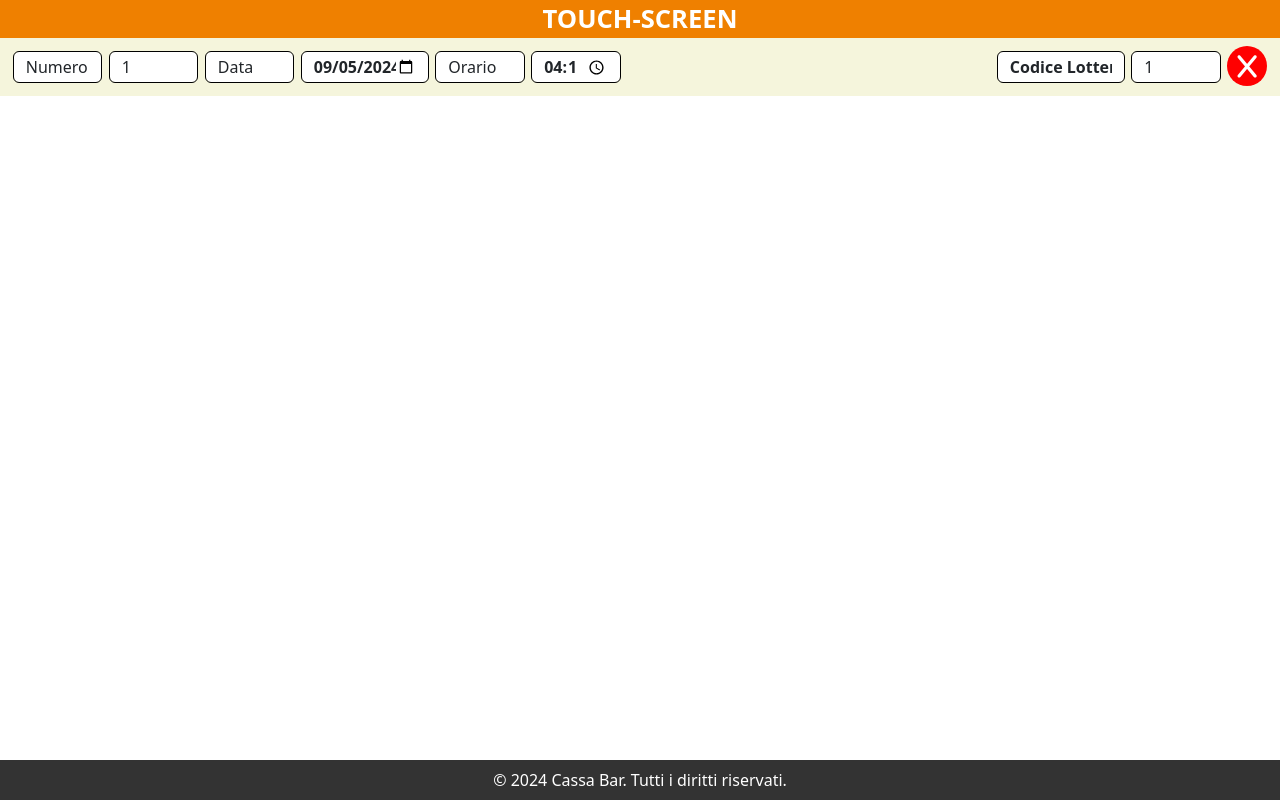
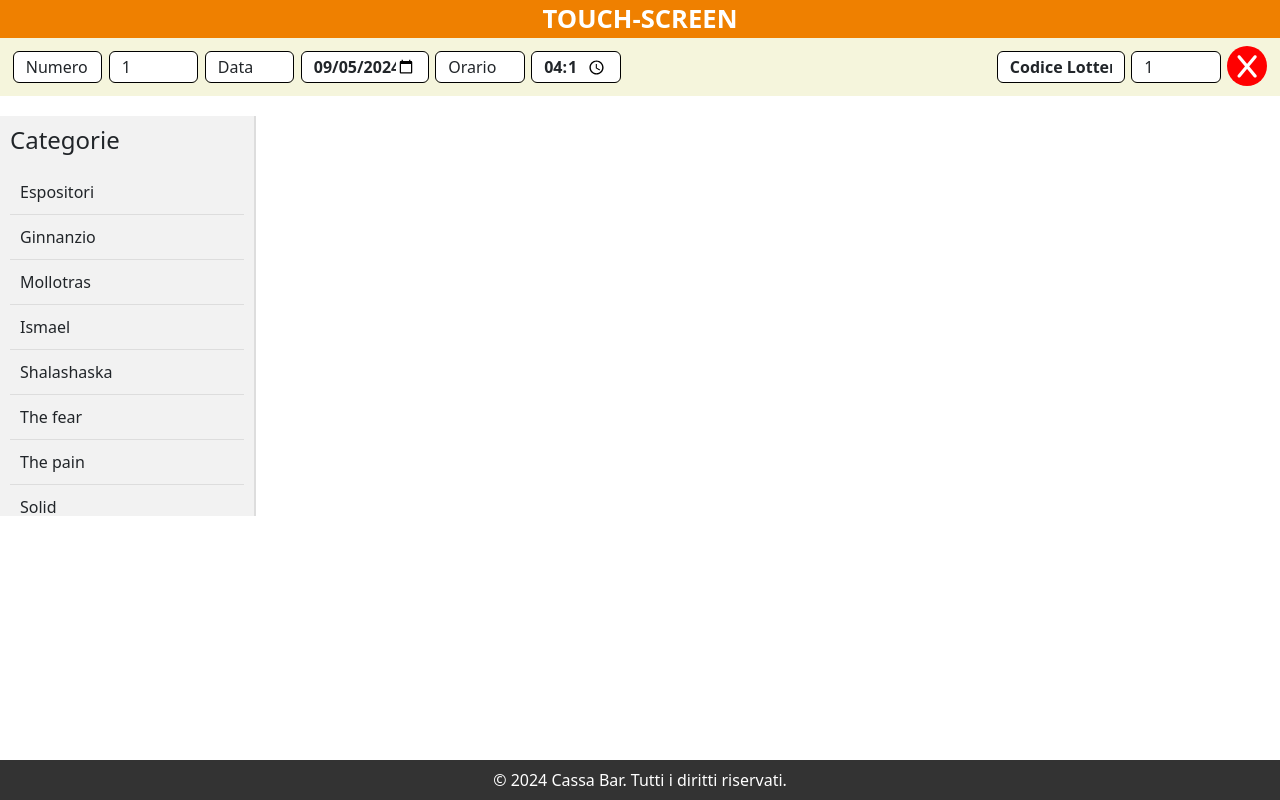
Before and after one commit to alessandropanico/CassaPassaparola, an Angular app: page /touchscreen in a window 1280 px wide. Built offline with nearby package versions, Linux system fonts and the light colour scheme.

Commit message:
Tabella con filtraggio prodotti fatta

```diff
--- a/src/app/pagine/vendita/touch-screen/touch-screen.component.css
+++ b/src/app/pagine/vendita/touch-screen/touch-screen.component.css
@@ -68,3 +68,80 @@
   font-weight: bold;
 
 }
+
+.layout-container {
+  display: flex;
+  margin-top: 20px;
+}
+
+.sidebar {
+  width: 20%;
+  max-height: 400px; /* Imposta l'altezza massima della sidebar */
+  overflow-y: auto; /* Aggiungi lo scroll verticale */
+  padding: 10px;
+  background-color: #f2f2f2;
+  border-right: 2px solid #ddd;
+}
+
+.sidebar h3 {
+  margin-bottom: 15px;
+  font-size: 1.5em;
+}
+
+.sidebar ul {
+  list-style: none;
+  padding: 0;
+  margin: 0;
+}
+
+.sidebar li {
+  padding: 10px;
+  cursor: pointer;
+  transition: background-color 0.3s;
+  border-bottom: 1px solid #ddd;
+}
+
+.sidebar li.active,
+.sidebar li:hover {
+  background-color: #ef8000;
+  color: white;
+}
+
+.grid {
+  flex: 1;
+  padding: 10px;
+  display: flex;
+  flex-direction: column;
+}
+
+.header-row {
+  display: flex;
+  font-weight: bold;
+  margin-bottom: 10px;
+}
+
+.header-cell {
+  flex: 1;
+  text-align: center;
+  border-bottom: 2px solid #ddd;
+  padding: 5px;
+}
+
+.grid-content {
+  display: flex;
+}
+
+.grid-column {
+  flex: 1;
+  display: flex;
+  flex-direction: column;
+  gap: 5px; /* Spazio tra gli articoli */
+}
+
+.grid-item {
+  background-color: #fff;
+  border: 1px solid #ddd;
+  border-radius: 5px;
+  padding: 10px;
+  text-align: center;
+}
--- a/src/app/pagine/vendita/touch-screen/touch-screen.component.html
+++ b/src/app/pagine/vendita/touch-screen/touch-screen.component.html
@@ -4,40 +4,69 @@
   </div>
 </div>
 
-<!--1-->
+<!-- Sezione esistente -->
 <section class="sezione1">
   <div class="contInput">
-    <input class="form-control myForm" value="Numero" readonly>
+    <input class="form-control myForm" value="Numero" readonly />
     <span class="spazio"></span>
-    <input class="form-control myForm" type="number" value="1">
+    <input class="form-control myForm" type="number" value="1" />
 
     <span class="spazio"></span>
 
-    <input class="form-control myForm" value="Data" readonly>
+    <input class="form-control myForm" value="Data" readonly />
     <span class="spazio"></span>
-    <input class="form-control formPers2" type="date" [value]="currentDate">
+    <input class="form-control formPers2" type="date" [value]="currentDate" />
 
     <span class="spazio"></span>
 
-    <input class="form-control myForm" value="Orario" readonly>
+    <input class="form-control myForm" value="Orario" readonly />
     <span class="spazio"></span>
-    <input class="form-control formPers myForm" type="time" [value]="currentTime">
+    <input class="form-control formPers myForm" type="time" [value]="currentTime" />
 
-    <div class="contInput2 ">
-      <input class="form-control formPers2" value="Codice Lotteria" readonly>
+    <div class="contInput2">
+      <input class="form-control formPers2" value="Codice Lotteria" readonly />
       <span class="spazio"></span>
-      <input class="form-control myForm" type="number" value="1" id="inputCodice">
+      <input class="form-control myForm" type="number" value="1" id="inputCodice" />
       <div class="bordoX">
-      <i class="fa-solid fa-x"></i>
+        <i class="fa-solid fa-x"></i>
+      </div>
     </div>
-    </div>
+  </div>
+</section>
 
+<!-- Nuova Sezione con Griglia e Pannello Laterale -->
+<div class="layout-container">
+  <!-- Pannello delle Categorie a Sinistra -->
+  <div class="sidebar">
+    <h3>Categorie</h3>
+    <ul>
+      <li
+        *ngFor="let categoria of categorie"
+        (click)="selezionaCategoria(categoria)"
+        [class.active]="categoria === categoriaSelezionata"
+      >
+        {{ categoria.nome }}
+      </li>
+    </ul>
   </div>
 
-
-</section>
-
-
-
+  <!-- Griglia Centrale -->
+  <div class="grid">
+    <!-- Intestazioni delle Colonne -->
+    <div class="header-row">
+      <div *ngFor="let tipologia of tipologie" class="header-cell">
+        {{ tipologia }}
+      </div>
+    </div>
+    <!-- Articoli Raggruppati per Tipologia -->
+    <div class="grid-content">
+      <div class="grid-column" *ngFor="let tipologia of tipologie">
+        <div class="grid-item" *ngFor="let articolo of articoliFiltrati[tipologia]">
+          {{ articolo }}
+        </div>
+      </div>
+    </div>
+  </div>
+</div>
 
 <app-footer></app-footer>
--- a/src/app/pagine/vendita/touch-screen/touch-screen.component.ts
+++ b/src/app/pagine/vendita/touch-screen/touch-screen.component.ts
@@ -1,13 +1,112 @@
 import { Component, OnInit } from '@angular/core';
+
+interface Categoria {
+  nome: string;
+  articoli: { nome: string; tipologia: string }[];
+}
 
 @Component({
   selector: 'app-touch-screen',
   templateUrl: './touch-screen.component.html',
-  styleUrls: ['./touch-screen.component.css']
+  styleUrls: ['./touch-screen.component.css'],
 })
 export class TouchScreenComponent implements OnInit {
   currentTime: string = '';
   currentDate: string = '';
+  categorie: Categoria[] = [
+
+    {
+      nome: 'Espositori',
+      articoli: [
+        { nome: 'Lavandino in Ferro', tipologia: 'Armi' },
+        { nome: 'Poppice', tipologia: 'Lavandini' },
+        { nome: 'Specchio mimmo', tipologia: 'Specchi' },
+      ],
+    },
+    {
+      nome: 'Ginnanzio',
+      articoli: [
+        { nome: 'Lavandino in Ferro2', tipologia: 'Giochi' },
+        { nome: 'La nasita di Alberto', tipologia: 'Giochi' },
+        { nome: 'Specchio Grande', tipologia: 'Specchi' },
+      ],
+    },
+    {
+      nome: 'Mollotras',
+      articoli: [
+        { nome: 'Lavanda in Ferro', tipologia: 'Lavanda' },
+        { nome: 'Lavanda di Nero', tipologia: 'Lavanda' },
+        { nome: 'Specchio Grande bho', tipologia: 'Specchi' },
+      ],
+    },
+    {
+      nome: ' Ismael',
+      articoli: [
+        { nome: 'Ferro', tipologia: 'Nomi' },
+        { nome: 'Nero', tipologia: 'Nomi' },
+        { nome: 'Specchietto per le allodole', tipologia: 'Specchi' },
+      ],
+    },
+    {
+      nome: 'Shalashaska',
+      articoli: [
+        { nome: 'Lavandino in Ferro', tipologia: 'Lavandini' },
+        { nome: 'Lavandino Nero', tipologia: 'Lavandini' },
+        { nome: 'Specchio Grande', tipologia: 'Specchi' },
+      ],
+    },
+    {
+      nome: 'The fear',
+      articoli: [
+        { nome: 'Lavandino in Ferro', tipologia: 'Lavandini' },
+        { nome: 'Lavandino Nero', tipologia: 'Lavandini' },
+        { nome: 'Specchio Grande', tipologia: 'Specchi' },
+      ],
+    },
+    {
+      nome: 'The pain',
+      articoli: [
+        { nome: 'Lavandino in Ferro', tipologia: 'Lavandini' },
+        { nome: 'Lavandino Nero', tipologia: 'Lavandini' },
+        { nome: 'Specchio Grande', tipologia: 'Specchi' },
+      ],
+    },
+    {
+      nome: 'Solid',
+      articoli: [
+        { nome: 'Lavandino in Ferro', tipologia: 'Lavandini' },
+        { nome: 'Lavandino Nero', tipologia: 'Lavandini' },
+        { nome: 'Specchio Grande', tipologia: 'Specchi' },
+      ],
+    },
+
+    {
+      nome: 'Solidus',
+      articoli: [
+        { nome: 'Lavandino in Ferro', tipologia: 'Lavandini' },
+        { nome: 'Lavandino Nero', tipologia: 'Lavandini' },
+        { nome: 'Specchio Grande', tipologia: 'Specchi' },
+      ],
+    },
+    {
+      nome: 'Liquid',
+      articoli: [
+        { nome: 'Tavolo Famiglia', tipologia: 'Tavoli' },
+        { nome: 'Tavolo Singolo', tipologia: 'Tavoli' },
+        { nome: 'Lavello Acciaio', tipologia: 'Lavandini' },
+      ],
+    },
+    {
+      nome: 'Mobili Salotto',
+      articoli: [
+        { nome: 'Divano Letto', tipologia: 'Divani' },
+        { nome: 'Poltrona Relax', tipologia: 'Poltrone' },
+      ],
+    },
+  ];
+  categoriaSelezionata: Categoria | null = null;
+  articoliFiltrati: { [key: string]: string[] } = {};
+  tipologie: string[] = [];
 
   ngOnInit(): void {
     this.setCurrentDate();
@@ -17,7 +116,7 @@ export class TouchScreenComponent implements OnInit {
   setCurrentDate(): void {
     const now = new Date();
     const year = now.getFullYear();
-    const month = (now.getMonth() + 1).toString().padStart(2, '0'); // Months are zero-based
+    const month = (now.getMonth() + 1).toString().padStart(2, '0');
     const day = now.getDate().toString().padStart(2, '0');
     this.currentDate = `${year}-${month}-${day}`;
   }
@@ -28,4 +127,20 @@ export class TouchScreenComponent implements OnInit {
     const minutes = now.getMinutes().toString().padStart(2, '0');
     this.currentTime = `${hours}:${minutes}`;
   }
+
+  selezionaCategoria(categoria: Categoria): void {
+    this.categoriaSelezionata = categoria;
+    this.articoliFiltrati = {};
+
+    // Raggruppa gli articoli per tipologia
+    categoria.articoli.forEach((articolo) => {
+      if (!this.articoliFiltrati[articolo.tipologia]) {
+        this.articoliFiltrati[articolo.tipologia] = [];
+      }
+      this.articoliFiltrati[articolo.tipologia].push(articolo.nome);
+    });
+
+    // Estrai le tipologie
+    this.tipologie = Object.keys(this.articoliFiltrati);
+  }
 }
```
